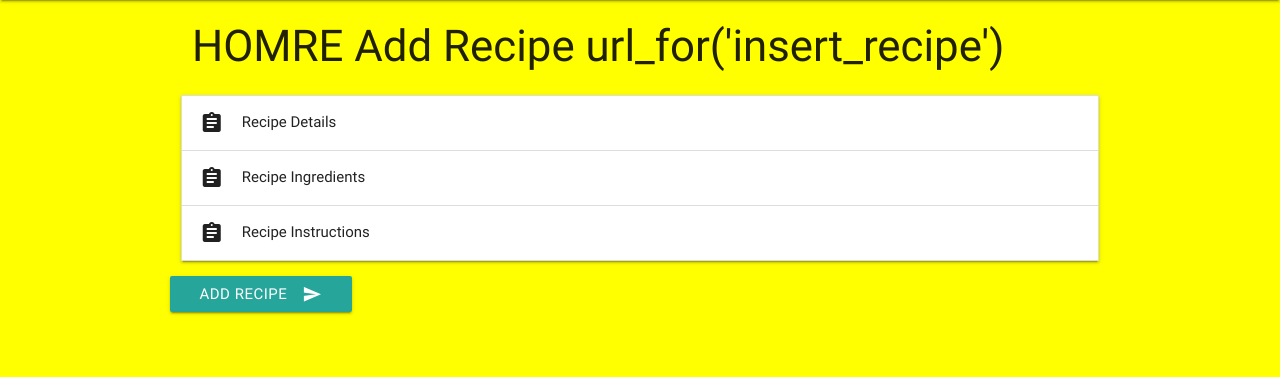
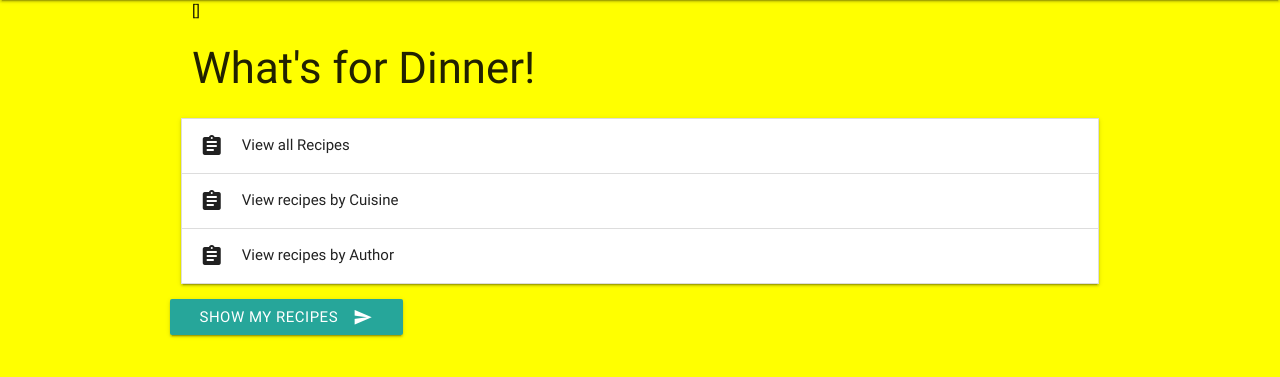
Before and after one commit to saor48/project4-cookbook, a Flask app: page /home in a window 1280 px wide. Shown: the part 64-441 px from the top of the page. Run offline with Flask 2, Linux system fonts and the light colour scheme; data that the repository does not hold is empty; some libraries are stand-ins or nearby versions.

Commit message:
connected recipes,showrecipe,home

```diff
--- a/run.py
+++ b/run.py
@@ -1,3 +1,8 @@
+# done - add recipe=insert and categories=update
+#next - home = select by cuisine. author. all, ---popular
+# add vote buttom and count views to recipe page
+# add dc/d3 popular.top3 votes/views average-votes recipes-with-ingredient
+
 import os
 from flask import Flask, render_template, request, url_for, redirect
 from flask_pymongo import PyMongo
@@ -10,14 +15,69 @@
 
 mongo = PyMongo(app)
 
+#==================Functions x 3=============================================#
+
 def extract_num(name, letter):
     if name[-2] == letter:
         i = name[-1]
     else:
-        i= name[-2].append(name[-1])
+        i= name[-2] + name[-1]
     return i
 
-@app.route('/')
+def category_check(category, item):
+    categories = mongo.db.categories.find()
+    cats= [cat for cat in categories]
+    for cat in cats:
+        items = cat[category]
+        print("ck=1=", cats)
+        print("ck=2=", cat)
+        if item not in items:
+            items.append(item)
+            print("ck=3i=", items)
+    return items
+
+def extract_recipe(show):
+    recipe_name = show[1]
+    recipes=mongo.db.recipes.find()
+    cats= [category for category in recipes]
+    print("ex==1-",show)
+    showrecipe = ['no dinner']
+    for recipe in cats:
+        if recipe_name == recipe['recipe_name']:
+            print("ex==rs",recipe)
+            showrecipe = recipe
+            return showrecipe
+    return showrecipe
+
+def extract_category(show):
+    recipes=mongo.db.recipes.find()
+    cats= [category for category in recipes]
+    print("exc==show,cats",show, cats)
+    showrecipe = ['no dinner']
+    for recipe in cats:
+        print("exc==recipe==",recipe)
+        if show[0] == 'cuisine':
+            if show[1] == recipe['cuisine']:
+                print("exc==r-nc",recipe['recipe_name'])
+                showrecipe.append(recipe['recipe_name'])
+        elif show[0] == 'author':
+            if show[1] == recipe['author']:
+                print("exc==r-na",recipe['recipe_name'])
+                showrecipe.append(recipe['recipe_name'])
+    return showrecipe
+
+#======================Views x 5=======================================================#
+# add_recipe() --------- Form to submit new recipe
+# insert_recipe()------- Put new recipe in db collections= recipes and categories
+# home()---------------- Form to select recipes to view by category
+# get_stats()
+# get_recipes()--------- Get recipes for chosen category
+# show_recipe()--------- Display the recipe
+## get-recipes works with extract 1 recipe, cuisines
+### now do for authors, popular
+## showrecipe.html for full recipe display- improve display
+
+
 @app.route('/add_recipe')
 def add_recipe():
     categories = mongo.db.categories.find()
@@ -29,32 +89,69 @@
 @app.route('/')
 @app.route('/home')
 def home():
-    home="home"
-    return render_template('home.html', what=home)
+    #get recipe names
+    categories = mongo.db.recipes.find()
+    cats= [category for category in categories]
+    recipes=[]
+    for cat in cats:
+        recipes.append(cat['recipe_name'])
+        recipes=recipes
+    #get categories
+    categories = mongo.db.categories.find()
+    cats= [category for category in categories]
+    return render_template('home.html', recipes=recipes, cats=cats)
 
 @app.route('/get_stats')
 def get_stats():
     stats = "stats"
     return render_template('home.html', what=stats)
 
-@app.route('/get_categories')
-def get_categories():
-    categories = mongo.db.categories.find()
+@app.route('/get_recipes', methods=['POST'])
+def get_recipes():
+    byCategory = []
+    print("rf==", request.form)
+    form = request.form.to_dict()
+    # change from flat to nested json
+    cats= [category for category in form]
+    print("gr-cats", cats)
+    for cat in cats:
+        print("gr-cat", cat)
+        if 'recipe_name' in cat:
+            show = ('recipe_name', form['recipe_name'])
+            recipe=extract_recipe(show)
+            return render_template('showrecipe.html', recipe=recipe)
+        elif 'cuisine' in cat:
+            show = ('cuisine', form['cuisine'])
+            byCategory=extract_category(show)
+            print("byCuisine", byCategory)
+        elif 'author' in cat:
+            show = ('author', form['author'])
+            byCategory=extract_category(show)
+            print("byAuthor", byCategory)
+        else:
+            show = 'blnk'
+    print("show", show)
+    recipes=mongo.db.recipes.find()
+    categories=mongo.db.categories.find()
+    return render_template('recipes.html', recipe_names=byCategory)
 
-    cats= [category for category in categories]
-    print("cats==",cats)
+@app.route('/show_recipe', methods=['POST'])
+def show_recipe():
+    print("sr==", request.form)
+    form = request.form.to_dict()
+    # change from flat to nested json
+    cats= [category for category in form]
     for cat in cats:
-        cuisine = cat['cuisine']
-    print("cuisine==",cuisine)
-    return render_template('home.html', what=cuisine)
+        print("sr-cat", cat)
+        show = ('recipe_name', form['recipe_name'])
+        recipe=extract_recipe(show)
+    return render_template('showrecipe.html', recipe=recipe)
 
-@app.route('/get_recipes')
-def get_recipes():
-    return render_template('recipes.html', recipes=mongo.db.recipes.find())
 
 @app.route('/insert_recipe', methods=['POST'])
 def insert_recipe():
     form = request.form.to_dict()
+    # change from flat to nested json
     cats= [category for category in form]
     ingredients = {}
     instructions = {}
@@ -73,8 +170,19 @@
     form['instructions'] = instructions
     #del form['action']
     print(form)
+    #insert in recipes
     recipes = mongo.db.recipes
     recipes.insert_one(form)
+    #insert in categories
+    cuisines = category_check('cuisine', form['cuisine'])
+    authors = category_check('author', form['author'])
+    countries = category_check('country', form['country'])
+    mongo.db.categories.update( {},
+                    {  'cuisine' : cuisines,
+                       'author' : authors,
+                       'country' : countries
+                    }
+            )
     return redirect(url_for("add_recipe"))
 
 if __name__ == '__main__':
--- a/templates/addrecipe.html
+++ b/templates/addrecipe.html
@@ -18,8 +18,8 @@
                   {% endfor %}
                   </select>
                   <input id="recipe_name" name="recipe_name" placeholder="Recipe name" type="text" class="validate">
-                  <input id="author" name="author" placeholder="Author" type="text" class="validate">
-                  <input id="country" name="country" placeholder="Country of author" type="text" class="validate">
+                  <input value="author" name="author" placeholder="Author" type="text" class="validate">
+                  <input value="country" name="country" placeholder="Country of author" type="text" class="validate">
                </span>
             </div>
            </li>
--- a/templates/base.html
+++ b/templates/base.html
@@ -14,12 +14,12 @@
               <ul id="nav-mobile" class="right hide-on-med-and-down">
                 <li><a href="{{url_for('home')}}">Home</a></li>
                 <li><a href="{{url_for('add_recipe')}}">New Recipe</a></li>
-                <li><a href="{{url_for('get_categories')}}">Stats</a></li>
+                <li><a href="{{url_for('get_stats')}}">Stats</a></li>
               </ul>
               <ul class="side-nav" id="mobile-demo">
                 <li><a href="{{url_for('home')}}">Home</a></li>
                 <li><a href="{{url_for('add_recipe')}}">New Recipe</a></li>
-                <li><a href="{{url_for('get_categories')}}">Categories</a></li>
+                <li><a href="{{url_for('get_stats')}}">Categories</a></li>
               </ul>
             </div>
         </nav>
--- a/templates/home.html
+++ b/templates/home.html
@@ -1,66 +1,60 @@
 {% extends 'base.html' %}
 {% block content %}
-
-<h3>HOMRE Add Recipe url_for('insert_recipe')</h3>
+{{cats}}
+<h3>What's for Dinner!</h3>
 <div class="row">
-   <form class="col s12" action="" method="POST">
+   <form class="col s12" action="{{url_for('get_recipes')}}" method="POST">
       <div class="row">
          <ul class="collapsible" data-collapsible="accordion">
           <li>
-            <div class="collapsible-header"><i class="material-icons">assignment</i>Recipe Details</div>
+            <div class="collapsible-header"><i class="material-icons">assignment</i>View all Recipes</div>
             <div class="collapsible-body">
                <span>
                   <i class="material-icons prefix">assignment</i>
-                  <select id="category" name="category_name">
-                  <option value="" disabled selected>Choose Cuisine</option>
-                  {% for cat in what %}
+                  <select id="category" name="recipe_name">
+                  <option value="recipe" disabled selected>Choose a Recipe</option>
+                  {% for cat in recipes %}
                   <option value="{{cat}}">{{cat}}</option>
                   {% endfor %}
                   </select>
-                  <input id="recipe_name" name="recipe_name" placeholder="Recipe name" type="text" class="validate">
-                  <input id="author" name="author" placeholder="Author" type="text" class="validate">
-                  <input id="country" name="country" placeholder="Country of author" type="text" class="validate">
                </span>
             </div>
            </li>
            <li>
-            <div class="collapsible-header"><i class="material-icons">assignment</i>Recipe Ingredients</div>
+            <div class="collapsible-header"><i class="material-icons">assignment</i>View recipes by Cuisine</div>
             <div class="collapsible-body">
                <span>
-                  <div class="row">
-                     <div class="input-field col s12">
-                        <div class="col s8 ingredient">
-                          ingredient
-                        </div>
-                        <div class="col s1 quantity">
-                          qutity
-                        </div>
-                        <div class="col s3 measure">
-                           <div class="inner">Hello</div>
-                          measure
-                        </div>
-
-                     </div>
-                  </div>
+                  <i class="material-icons prefix">assignment</i>
+                  <select id="category" name="cuisine">
+                  <option value="cuisine" disabled selected>Choose a Cuisine</option>
+                  {% for cat in cats %}
+                  {% for cuisine in cat.cuisine %}
+                  <option value="{{cuisine}}">{{cuisine}}</option>
+                  {% endfor %}
+                  {% endfor %}
+                  </select>
                </span>
             </div>
            </li>
            <li>
-            <div class="collapsible-header"><i class="material-icons">assignment</i>Recipe Instructions</div>
+            <div class="collapsible-header"><i class="material-icons">assignment</i>View recipes by Author</div>
             <div class="collapsible-body">
                <span>
-                  <div class="row">
-                     <div class="input-field col s12">
-                        <i class="material-icons prefix">subject</i>
-                        <textarea id="task_description" name="task_description" class="materialize-textarea"></textarea>
-                     </div>
-                  </div>
+                  <i class="material-icons prefix">assignment</i>
+                  <select id="category" name="author">
+                  <option value="author" disabled selected>Choose an Author</option>
+                  {% for cat in cats %}
+                  {% for author in cat.author %}
+                  <option value="{{author}}">{{author}}</option>
+                  {% endfor %}
+                  {% endfor %}
+                  </select>
                </span>
             </div>
            </li>
       </ul>
       <div class="row">
-         <button class="btn waves-effect waves-light" type="submit" name="action">Add Recipe
+         <button class="btn waves-effect waves-light" type="submit" >Show my recipes
              <i class="material-icons right">send</i>
          </button>
       </div>
```
Also changed, not shown: templates/recipes.html (+21 -19 lines), templates/showrecipe.html (added, +18 -0 lines).
